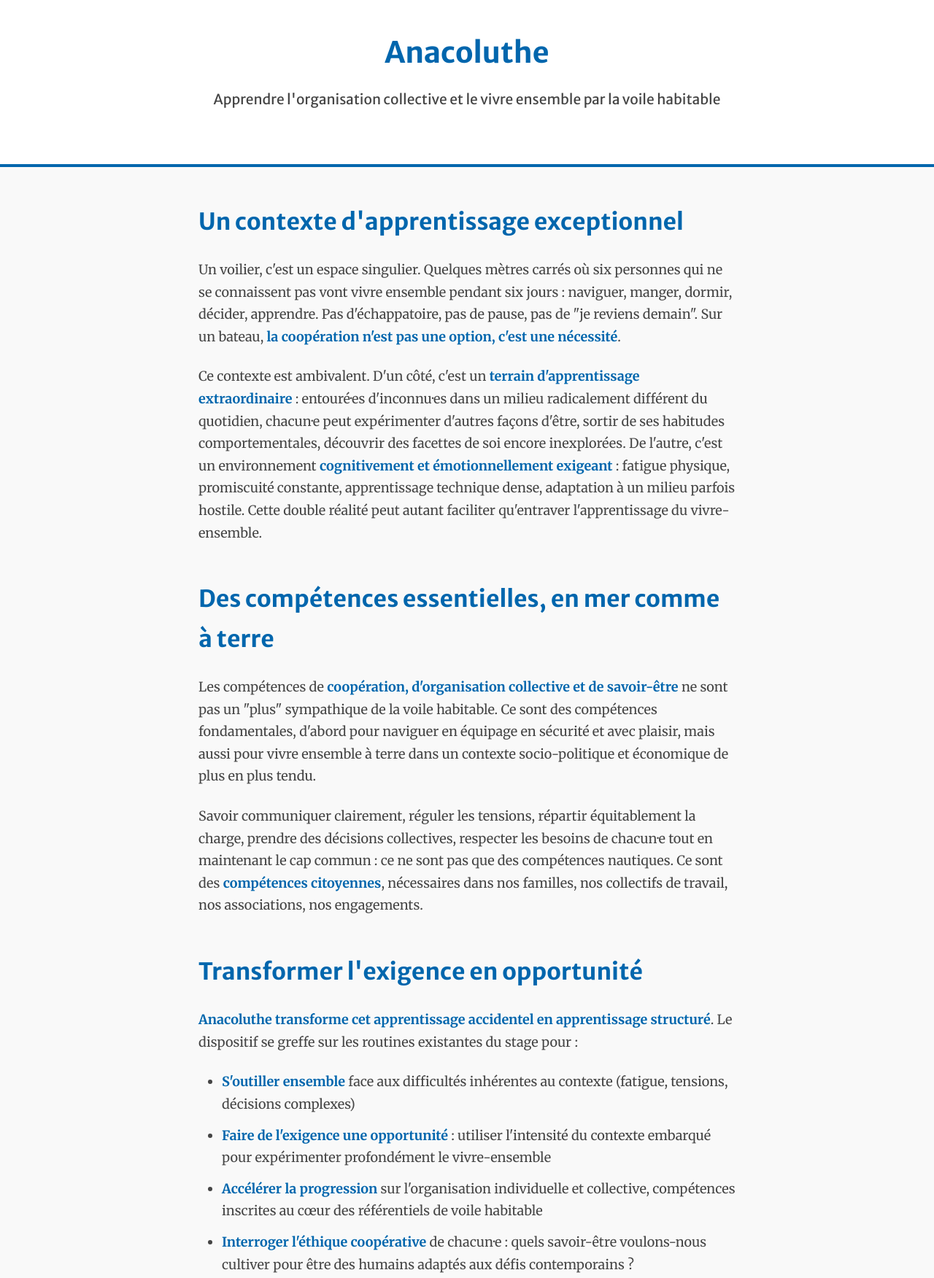
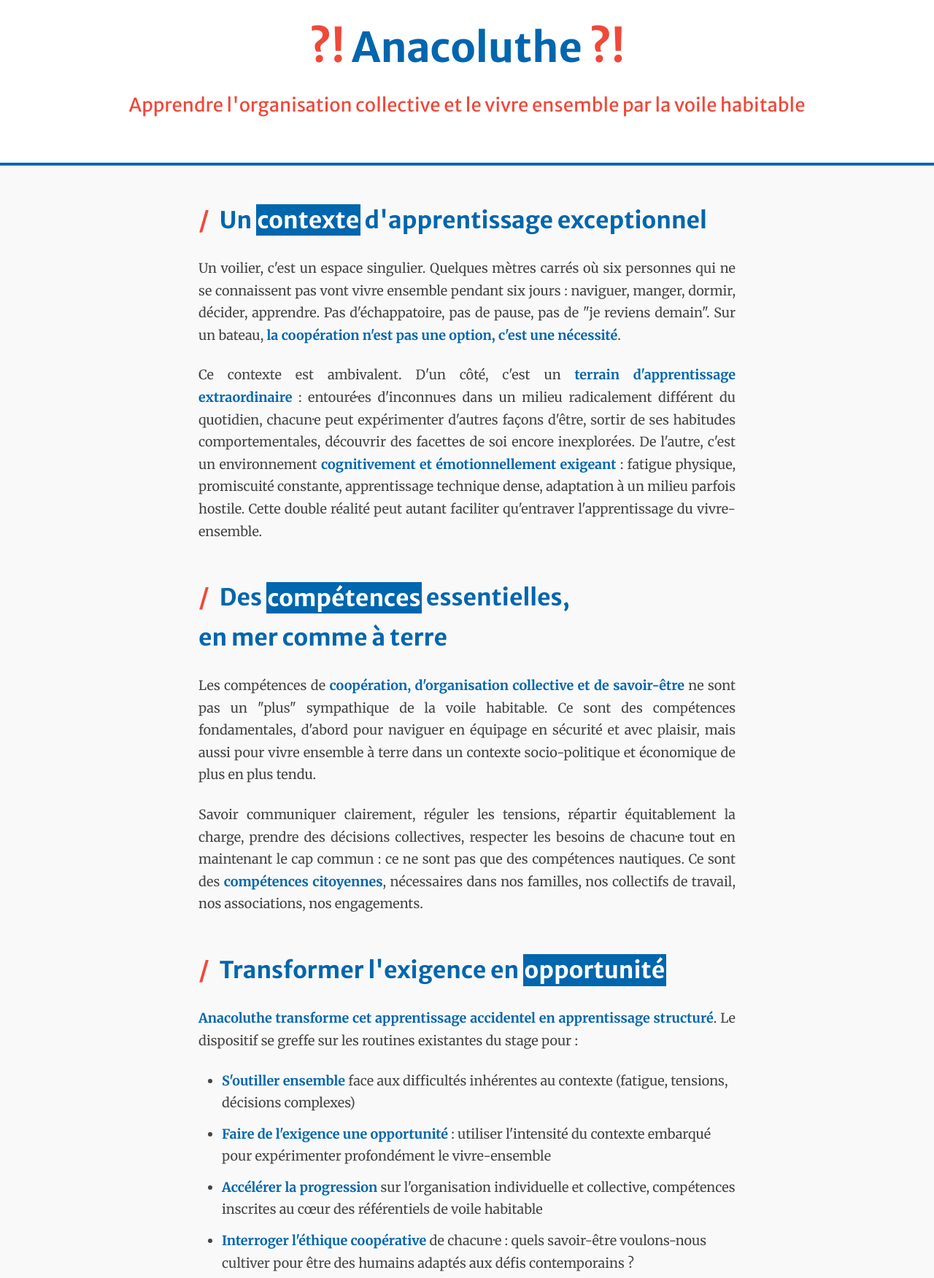
Before and after one commit to quentinjaud/Anacoluthe, a plain HTML site: page docs/index.html in a window 1280 px wide. Shown: the top 1752 px of the page at 73% size. Drawn offline with Linux system fonts and the light colour scheme.

Commit message:
update du site public

```diff
--- a/docs/assets/css/style.css
+++ b/docs/assets/css/style.css
@@ -34,7 +34,7 @@
 }
 
 h1 {
-    font-size: 2.5rem;
+    font-size: 3.5rem;
     line-height: 1.2;
 }
 
@@ -51,7 +51,7 @@
 /* Layout */
 header {
     background-color: var(--blanc);
-    padding: 3rem 2rem;
+    padding: 2rem 2rem;
     text-align: center;
     border-bottom: 4px solid var(--bleu-glenans);
     margin-bottom: 3rem;
@@ -59,10 +59,28 @@
 
 .site-subtitle {
     font-family: 'Merriweather Sans', sans-serif;
-    font-size: 1.2rem;
-    color: var(--gris-glenans);
+    font-size: 1.6rem;
+    color: var(--rouge-glenans);
     font-weight: 400;
     margin-top: 0.5rem;
+    text-align: center;
+}
+
+.punctuation {
+    color: var(--rouge-glenans);
+    font-weight: 800;
+}
+
+.slash {
+    color: var(--rouge-glenans);
+    font-weight: 800;
+    margin-right: 0.5rem;
+}
+
+.highlight {
+    background-color: var(--bleu-glenans);
+    color: var(--blanc);
+    padding: 0.1rem 0.1rem;
 }
 
 main {
@@ -78,6 +96,7 @@
 /* Texte */
 p {
     margin-bottom: 1.5rem;
+    text-align: justify;
 }
 
 strong {
@@ -141,6 +160,7 @@
 
 footer p {
     margin-bottom: 0;
+    text-align: center;
 }
 
 /* Responsive */
--- a/docs/index.html
+++ b/docs/index.html
@@ -9,13 +9,13 @@
 </head>
 <body>
     <header>
-        <h1 class="site-title">Anacoluthe</h1>
+        <h1 class="site-title"><span class="punctuation">?!</span> Anacoluthe <span class="punctuation">?!</span></h1>
         <p class="site-subtitle">Apprendre l'organisation collective et le vivre ensemble par la voile habitable</p>
     </header>
 
     <main>
         <section>
-            <h2>Un contexte d'apprentissage exceptionnel</h2>
+            <h2><span class="slash">/</span> Un <span class="highlight">contexte</span> d'apprentissage exceptionnel</h2>
             <p>
                 Un voilier, c'est un espace singulier. Quelques mètres carrés où six personnes qui ne se connaissent pas
                 vont vivre ensemble pendant six jours : naviguer, manger, dormir, décider, apprendre. Pas d'échappatoire,
@@ -33,7 +33,7 @@
         </section>
 
         <section>
-            <h2>Des compétences essentielles, en mer comme à terre</h2>
+            <h2><span class="slash">/</span> Des <span class="highlight">compétences</span> essentielles,<br>en mer comme à terre</h2>
             <p>
                 Les compétences de <strong>coopération, d'organisation collective et de savoir-être</strong> ne sont pas
                 un "plus" sympathique de la voile habitable. Ce sont des compétences fondamentales, d'abord pour naviguer
@@ -49,7 +49,7 @@
         </section>
 
         <section>
-            <h2>Transformer l'exigence en opportunité</h2>
+            <h2><span class="slash">/</span> Transformer l'exigence en <span class="highlight">opportunité</span></h2>
             <p>
                 <strong>Anacoluthe transforme cet apprentissage accidentel en apprentissage structuré</strong>. Le dispositif
                 se greffe sur les routines existantes du stage pour :
@@ -73,7 +73,7 @@
         </section>
 
         <section>
-            <h2>Ancrage dans la mission des Glénans</h2>
+            <h2><span class="slash">/</span> <span class="highlight">Ancrage</span> dans la mission des Glénans</h2>
             <p>
                 Dans ses statuts, l'association <strong>Les Glénans</strong> se décrit comme une <em>"École de formation
                 à la mer, et, par elle, à la vie collective"</em>. La première ligne de l'objet de l'association est
@@ -88,7 +88,7 @@
         </section>
 
         <section>
-            <h2>Le dispositif</h2>
+            <h2><span class="slash">/</span> Le <span class="highlight">dispositif</span></h2>
 
             <div class="card">
                 <h3>🔧 4 cartes rôles</h3>
@@ -152,7 +152,7 @@
         </section>
 
         <section>
-            <h2>Objectifs pédagogiques</h2>
+            <h2><span class="slash">/</span> Objectifs pédagogiques</h2>
             <p>
                 Anacoluthe vise l'acquisition de <strong>compétences d'organisation, de coopération et de savoir-être</strong>
                 adaptées à la voile en équipage et <strong>transposables dans le quotidien à terre</strong>
@@ -165,7 +165,7 @@
         </section>
 
         <section>
-            <h2>Genèse et partage du projet</h2>
+            <h2><span class="slash">/</span> Genèse et <span class="highlight">partage</span> du projet</h2>
             <p>
                 Anacoluthe est mon projet-support d'apprentissage dans le cadre de ma formation BPJEPS spécialité
                 « Educateur Sportif » mention « Voile croisière jusqu'à 200 milles nautiques d'un abri », réalisée
@@ -189,7 +189,7 @@
         </section>
 
         <section>
-            <h2>Téléchargements</h2>
+            <h2><span class="slash">/</span> Téléchargements</h2>
             <p><em>Prochainement : PDFs des cartes, affiches et guides</em></p>
             <ul>
                 <li>Cartes rôles (4 cartes A6 recto-verso)</li>
@@ -202,7 +202,7 @@
         </section>
 
         <section>
-            <h2>Contact & contributions</h2>
+            <h2><span class="slash">/</span> Contact & contributions</h2>
             <p>
                 Pour toute question, suggestion ou retour d'expérimentation :
             </p>
```
